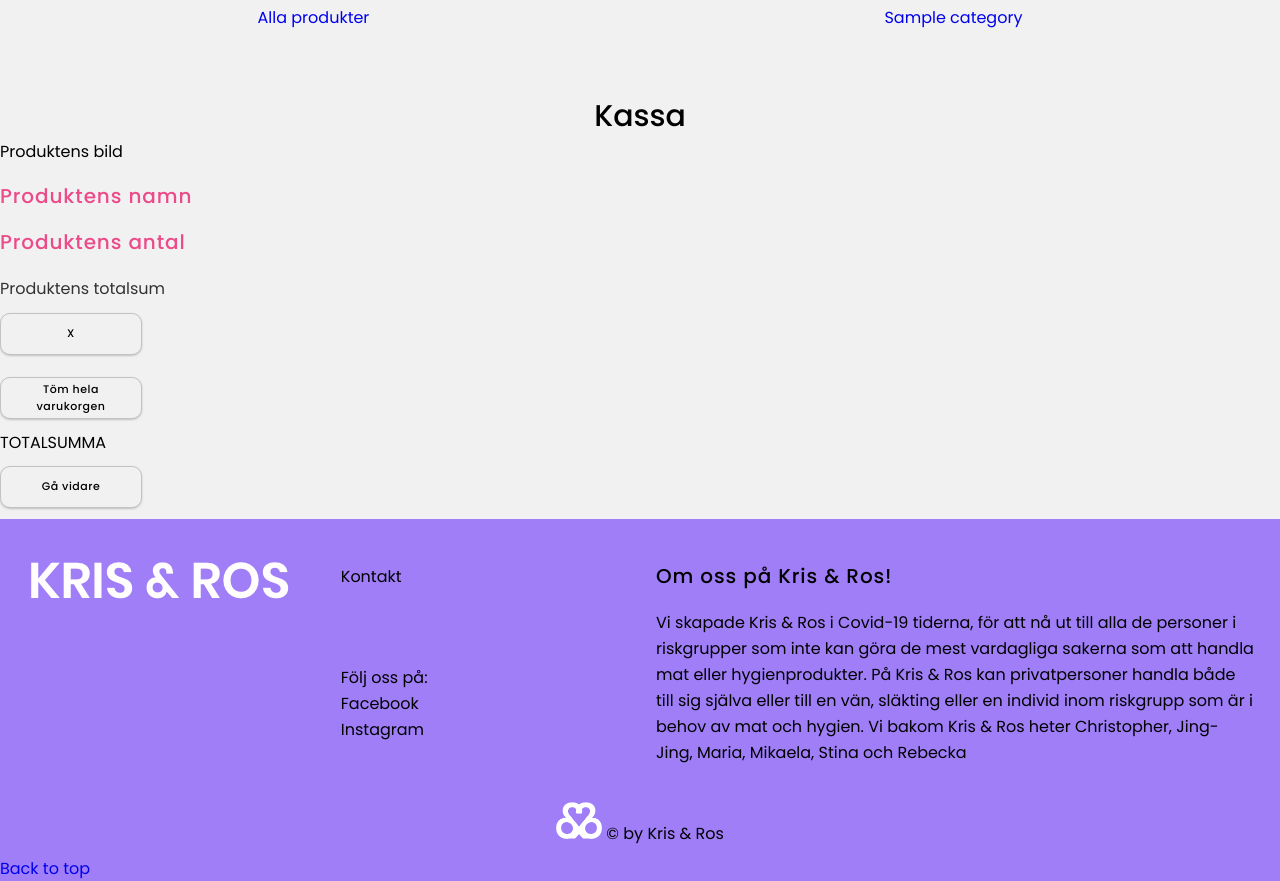
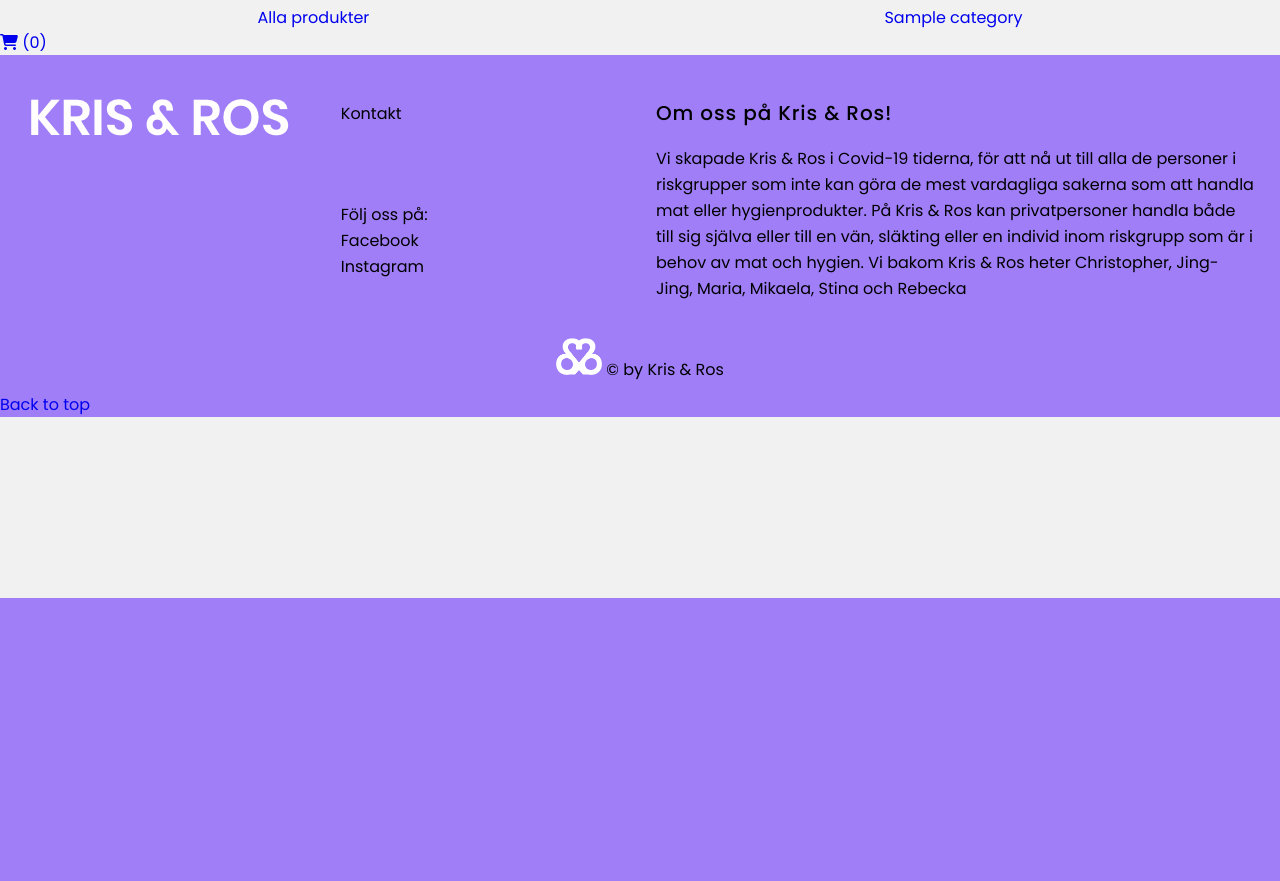
Before and after one commit to Floralforest19/G01, a PHP site: page /cart.php in a window 1280 px wide. Shown: the part 202-1083 px from the top of the page. After the commit the page ends 800 px from the top, so only its background shows below. Run offline with PHP 8.4, Linux system fonts and the light colour scheme; tables that the repository leaves empty or names only in its code hold one stand-in row (values such as "Sample post"); some libraries are stand-ins or nearby versions.

Commit message:
Show cart with items (#55)
* search and cat errors fixed, not language yet

* validate for latin chars

* checks for spaces

* sorting nav

* fixat error

* validate inputs

* general validate input

* general validate

* header on search and main page

* changed location of </main>

* right validation for search

* search keyword, removed bar, added column

* preparing for orders

* moved prod sort to menu, doesn't show if 0 qntiy

* updated db

* with keywords

* get orders, sort asc ordrid, cust-id, time, amount

* orders

* order status

* kr

* change status on order

* menu both api and active/done orders

* in progress, asc dec

* order by status, time status

* removed select from finished orders

* filter start

* linking search

* fixed delete-bug, edit-prod-bug, NEW DB!!!

* show cart with buttons

* show products

```diff
--- a/admin/updateproduct.php
+++ b/admin/updateproduct.php
@@ -85,6 +85,7 @@ echo $product_id;
 // visa kategorierna
 require_once '../db.php';
   $sql = "SELECT * FROM category
+  WHERE category_id = $category_id
   ORDER BY name";
   $stmt = $db->prepare($sql);
   $stmt->execute();
--- a/cart.php
+++ b/cart.php
@@ -2,48 +2,17 @@
 require_once 'header.php';
 ?>
 
-<div class="shoppingcart-container">
-    <h2>Kassa</h2>
-    <div class="shoppingcart-products-container">
-        <div class="shoppingcart-product-container">
-            <div class="shoppingcart-product-img">
-                <img src="" alt="" />Produktens bild
-            </div>
+<a href="cart.php"><i class="fa fa-shopping-cart"></i> <span id="updateCart"> (0)</span></a>
 
-            <div class="shopppingcart-product-text">
-                <h3>Produktens namn</h3>
-            </div>
+<table id="dispCart" class="table"></table>
 
-            <div class="shopppingcart-product-chosen-quantity">
-                <h3>Produktens antal</h3>
-            </div>
+<div id="emptyCart"></div>
 
-            <div class="shopping-cart-product-sum">
-                <p>Produktens totalsum</p>
-            </div>
-
-            <div class="shoppingcart-remove-button">
-                <button class="remove-button">X</button>
-            </div>
-        </div>
-        <!--slut på shoppingcart-product-container-->
-
-        <div class="shoppingcart-empty-cart">
-            <button class="empty-cart-button">Töm hela varukorgen</button>
-        </div>
-
-        <div class="shoppingcart-totalprice-text">TOTALSUMMA</div>
-    </div>
-    <!--slut på shoppingcart-products-container-->
-
-    <button class="buy-button">Gå vidare</button>
-</div>
-
-<!--slut på shoppingcart container-->
+<script src="js/cart-show-all-items.js"></script>
 
 <?php
-    require_once 'footer.php';
-    ?>
+require_once 'footer.php';
+?>
+
 </body>
-
 </html>
--- a/header.php
+++ b/header.php
@@ -5,6 +5,8 @@
     <meta name="viewport" content="width=device-width, initial-scale=1.0">
     <link href="https://fonts.googleapis.com/css2?family=Poppins:ital,wght@0,100;0,200;0,300;0,400;0,500;0,600;0,700;0,800;0,900;1,100;1,200;1,300;1,400;1,500;1,600;1,700;1,800;1,900&display=swap" rel="stylesheet">
     <link rel="stylesheet" href="styles\style.css">
+    <script src="https://kit.fontawesome.com/a076d05399.js"></script>
+
     <title>Header v0.01</title>
 </head>
 <body>
@@ -12,8 +14,6 @@
     <div id="header-top" class="header-top">
         <img id="header-logo-main" class="header-logo-main" src="images/logga skis - test.png" alt="temp logo">
     </div>
-
-
 
     <div id="header-nav" class="header-nav">
         <div id="header-nav-1" class="bar1"></div>
@@ -40,22 +40,18 @@
     </div>
 
     <form class="header-search" name="searchBarForm" action="search.php" onsubmit="return validateForm('searchBarForm','input','feedbackBar')" method="post">
-
         <input id="header-search" class="header-search-bar searchInput" type="search" name="input" placeholder="Sök...">
     </form>
-
       <p id="feedbackBar" class="search__feedback margin-no"></p>
-
 
     <a class="header-button-a header-button-contact" href="">
         <img class="header-logo-button" src="./images/phone.png" alt="Phone">
         <p>Contact</p>
     </a>
-        <a class="header-button-a header-button-cart" href="">
+    <a class="header-button-a header-button-cart" href="cart.php">
         <img class="header-logo-button" src="./images/shoppingcart.png" alt="Shopping cart">
         <p>Cart</p>
     </a>
-
 
     <a id="goTop" class="goTop" href="#"><img class="goTop-img" src="./images/goTop.svg" alt="Go top arrow"></a>
 </header>
--- /dev/null
+++ b/js/cart-show-all-items.js
@@ -0,0 +1,105 @@
+// 1. connect to HTML-document
+let dispCart = document.getElementById("dispCart")
+
+// 2. get data from json and send it thowards getProdsToCart
+function getProducts() {
+  let cartFromStorage = localStorage.getItem('shoppingCart')
+  let cartObj = JSON.parse(cartFromStorage)
+  let products = cartObj.products
+  getProdsToCart(products)
+}
+getProducts()
+
+// 3. update cart in header with current product sum
+updateCart()
+
+// 3. display cart with product info and delete buttons, products change for user
+function getProdsToCart(products) {
+  // 3.1 clears dispCart innerHTML to enable putting in new info
+  dispCart.innerHTML = ""
+
+  // 3.2 either writes empty cart to user or  creates a table heading
+  ifEmptyCart()
+
+  // 3.update cart in header with current cart product-item sum
+  updateCart()
+
+  // 3.3 initalize totalSum
+  let totalSum = 0
+
+  // 3.4 loop over local storage to display added products
+  for (let i = 0; i < products.length; i++) {
+    let name = products[i].productName
+    let image = products[i].productImageName
+    let id = products[i].productId
+    let price = products[i].productPrice
+    let quantity = parseInt(products[i].quantity)
+    let productSum = quantity * price
+    totalSum += productSum
+
+    // 3.4.3 display items in table
+    dispCart.innerHTML += `
+      <tr id='${id}' class='table-row'>
+        <td><button id ='${id}deleteBtn' class='btn__delete'><i class='fa fa-trash'></i></button></td>
+        <td>${name}</td>
+        <td><button id='${id}MinusBtn' class='minus'><i class='fa fa-minus'></i></button>
+        <input type='text' id='${id}Input' class='inputAmount' value='${quantity}'></input>
+        <button id='${id}PlusBtn' class='plus'><i class='fa fa-plus'></i></button></td>
+        <td>${price}</td>
+        <td>${productSum}</td>
+      </tr>`
+  }
+  // 3.4.4 display table footer with total sum
+  dispCart.innerHTML += `
+  <thead><tr class='table-row thead'>
+    <th></th><th></th><th></th><th>Total summa: </th><th>${totalSum}</th></tr>
+  </thead>`
+  // 3.4.5 display order button
+  if (localStorage.length > 0) {
+    dispCart.innerHTML +=
+    `<thead class='thead thead-dark'><tr>
+      <th></th><th></th><th></th><th></th><th><a href='#'><button id='orderBtn' class='btn__edit'>Beställ</button></a></th>
+    </tr></thead>`
+
+  }
+  // 3.5 add lister to clear cart button
+  clearCartBtn()
+}
+
+// 3.2 either writes empty cart or table heading
+function ifEmptyCart() {
+  if ( localStorage.getItem('shoppingCart').length > 0 ) {
+    document.getElementById("emptyCart").innerHTML = ""
+    dispCart.innerHTML += `
+    <thead class='thead thead-dark'><tr>
+      <th><button id='clearCartBtn' class='btn__edit'>Töm varukorg</button></th>
+      <th>Produkt</th><th>Antal</th><th>Pris/st</th><th>Summa</th>
+    </tr></thead>`
+  } else {
+    document.getElementById("emptyCart").innerHTML = "Varukorgen är tom!"
+  }
+}
+
+// 3. update cart in header with current cart ticket-sum
+function updateCart() {
+  let sum = 0
+  if (localStorage.getItem('shoppingCart').length > 0) {
+    let products = JSON.parse(localStorage.getItem('shoppingCart')).products
+    for (let i = 0; i < products.length; i++) {
+      sum += products[i].quantity
+    }
+  }
+  document.getElementById("updateCart").innerHTML = " (" + sum + ")"
+}
+
+// 3.5 put listers on clear cart Btn
+function clearCartBtn() {
+  document.getElementById('clearCartBtn').addEventListener('click', function() {
+    // if current btn is "clear cart" clear local storage
+    if ( confirm("Vill du tömma varukorgen?") == true ) {
+      localStorage.clear()
+    }
+    // rewrite cart
+    getProducts()
+  })
+}
--- a/styles/_disp-prods.scss
+++ b/styles/_disp-prods.scss
@@ -45,3 +45,29 @@
   margin: 1rem;
   padding: 1rem;
 }
+
+.minus, .plus {
+  border-radius: 0;
+  width: 30px;
+  height: 30px;
+  margin: 0;
+  border: 1px solid #ddd;
+  background: $color-secondary;
+}
+
+.inputAmount {
+  text-align: center;
+  width: 60px;
+  height: 30px;
+  border: 1px solid #ddd;
+}
+
+#confirmationDiv {
+  display: flex;
+  flex-direction: column;
+  text-align: center;
+}
+
+.btn__delete {
+  width: 1rem;
+}
```
Also changed, not shown: styles/style.css (+31 -0 lines), 1 other file. Lines whose indentation alone changed are shown as unchanged.
